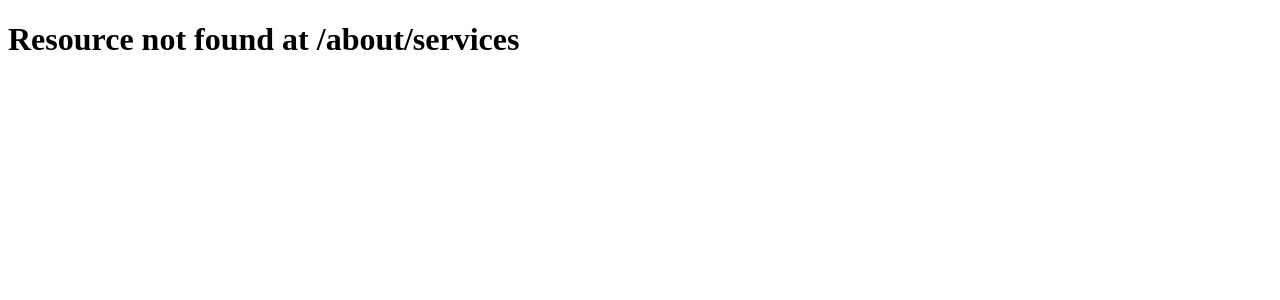
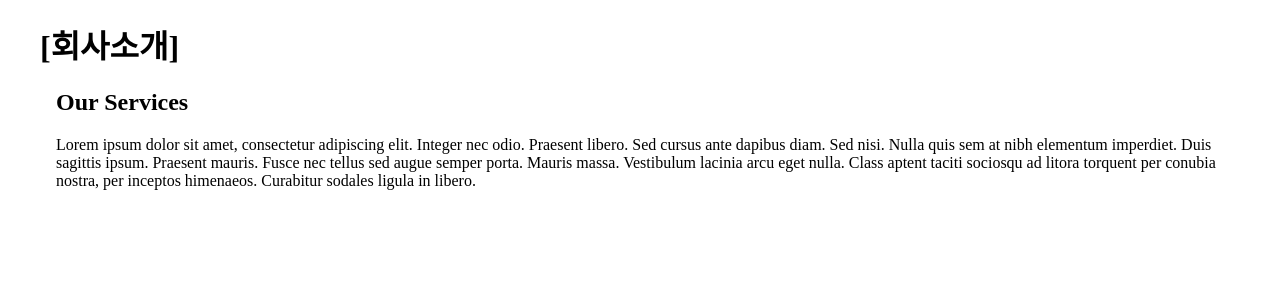
Before and after one commit to SongChangseok/react-study, a React (Create React App) app: page /about/services in a window 1280 px wide. Before the commit this address had no page. Shown: the top 300 px of the page. Built offline with nearby package versions, Linux system fonts and the light colour scheme.

Commit message:
v6부터 Redirect가 삭제되고 Navigate로 대체됨

```diff
--- a/src/component/RouterTest.js
+++ b/src/component/RouterTest.js
@@ -1,11 +1,19 @@
 import React from "react";
-import { BrowserRouter as Router, Routes, Route } from "react-router-dom";
+import {
+  BrowserRouter as Router,
+  Routes,
+  Route,
+  Navigate
+} from "react-router-dom";
 import {
   About,
   Contact,
   Events,
+  History,
   Home,
+  Location,
   Products,
+  Services,
   Whoops404
 } from "./website/pages";
 
@@ -14,11 +22,21 @@ function Tree() {
     <div>
       <Routes>
         <Route path="/" element={<Home />} />
-        <Route path="/about" element={<About />} />
+        <Route path="/about" element={<About />}>
+          <Route path="services" element={<Services />} />
+          <Route path="history" element={<History />} />
+          <Route path="location" element={<Location />} />
+        </Route>
         <Route path="/events" element={<Events />} />
         <Route path="/products" element={<Products />} />
         <Route path="/contact" element={<Contact />} />
         <Route path="*" element={<Whoops404 />} />
+
+        {/* <Redirect from="services" to="about/services" /> v6부터 Redirect 삭제됨, Navigate로 변경됨 */}
+        <Route
+          path="services"
+          element={<Navigate to="about/services" replace />}
+        />
       </Routes>
     </div>
   );
--- a/src/component/website/pages.css
+++ b/src/component/website/pages.css
@@ -3,22 +3,22 @@ div.page {
   justify-content: space-between;
   height: 100%;
 }
-section > div:not(.about-menu, .whoops-404),
-section > section {
+div > div:not(.about-menu, .whoops-404),
+div > div {
   margin: 1em;
 }
-section.events,
-section.products,
-section.contact {
+div.events,
+div.products,
+div.contact {
   flex-grow: 1;
   margin: 1em;
   display: flex;
   justify-content: center;
   align-items: center;
 }
-section.events h1,
-section.products h1,
-section.contact h1 {
+div.events h1,
+div.products h1,
+div.contact h1 {
   font-size: 3em;
   color: slategray;
 }
@@ -48,7 +48,7 @@ div.home > nav a {
   color: ghostwhite;
   flex-basis: 200px;
 }
-section.about > section {
+div.about > div {
   padding: 2em;
 }
 div.whoops-404 {
--- a/src/component/website/pages.js
+++ b/src/component/website/pages.js
@@ -1,5 +1,5 @@
 import React from "react";
-import { useLocation } from "react-router";
+import { Outlet, useLocation } from "react-router";
 import { Link } from "react-router-dom";
 import "./pages.css";
 
@@ -21,6 +21,7 @@ export function About() {
   return (
     <div>
       <h1>[회사소개]</h1>
+      <Outlet />
     </div>
   );
 }
@@ -53,8 +54,59 @@ export function Whoops404() {
   let location = useLocation();
   console.log(location);
   return (
-    <div>
+    <div className="whoops-404">
       <h1>Resource not found at {location.pathname}</h1>
     </div>
   );
 }
+
+export function Services() {
+  return (
+    <div>
+      <h2>Our Services</h2>
+      <p>
+        Lorem ipsum dolor sit amet, consectetur adipiscing elit. Integer nec
+        odio. Praesent libero. Sed cursus ante dapibus diam. Sed nisi. Nulla
+        quis sem at nibh elementum imperdiet. Duis sagittis ipsum. Praesent
+        mauris. Fusce nec tellus sed augue semper porta. Mauris massa.
+        Vestibulum lacinia arcu eget nulla. Class aptent taciti sociosqu ad
+        litora torquent per conubia nostra, per inceptos himenaeos. Curabitur
+        sodales ligula in libero.
+      </p>
+    </div>
+  );
+}
+
+export function History() {
+  return (
+    <div>
+      <h2>Our Services</h2>
+      <p>
+        Lorem ipsum dolor sit amet, consectetur adipiscing elit. Integer nec
+        odio. Praesent libero. Sed cursus ante dapibus diam. Sed nisi. Nulla
+        quis sem at nibh elementum imperdiet. Duis sagittis ipsum. Praesent
+        mauris. Fusce nec tellus sed augue semper porta. Mauris massa.
+        Vestibulum lacinia arcu eget nulla. Class aptent taciti sociosqu ad
+        litora torquent per conubia nostra, per inceptos himenaeos. Curabitur
+        sodales ligula in libero.
+      </p>
+    </div>
+  );
+}
+
+export function Location() {
+  return (
+    <div>
+      <h2>Our Services</h2>
+      <p>
+        Lorem ipsum dolor sit amet, consectetur adipiscing elit. Integer nec
+        odio. Praesent libero. Sed cursus ante dapibus diam. Sed nisi. Nulla
+        quis sem at nibh elementum imperdiet. Duis sagittis ipsum. Praesent
+        mauris. Fusce nec tellus sed augue semper porta. Mauris massa.
+        Vestibulum lacinia arcu eget nulla. Class aptent taciti sociosqu ad
+        litora torquent per conubia nostra, per inceptos himenaeos. Curabitur
+        sodales ligula in libero.
+      </p>
+    </div>
+  );
+}
```
